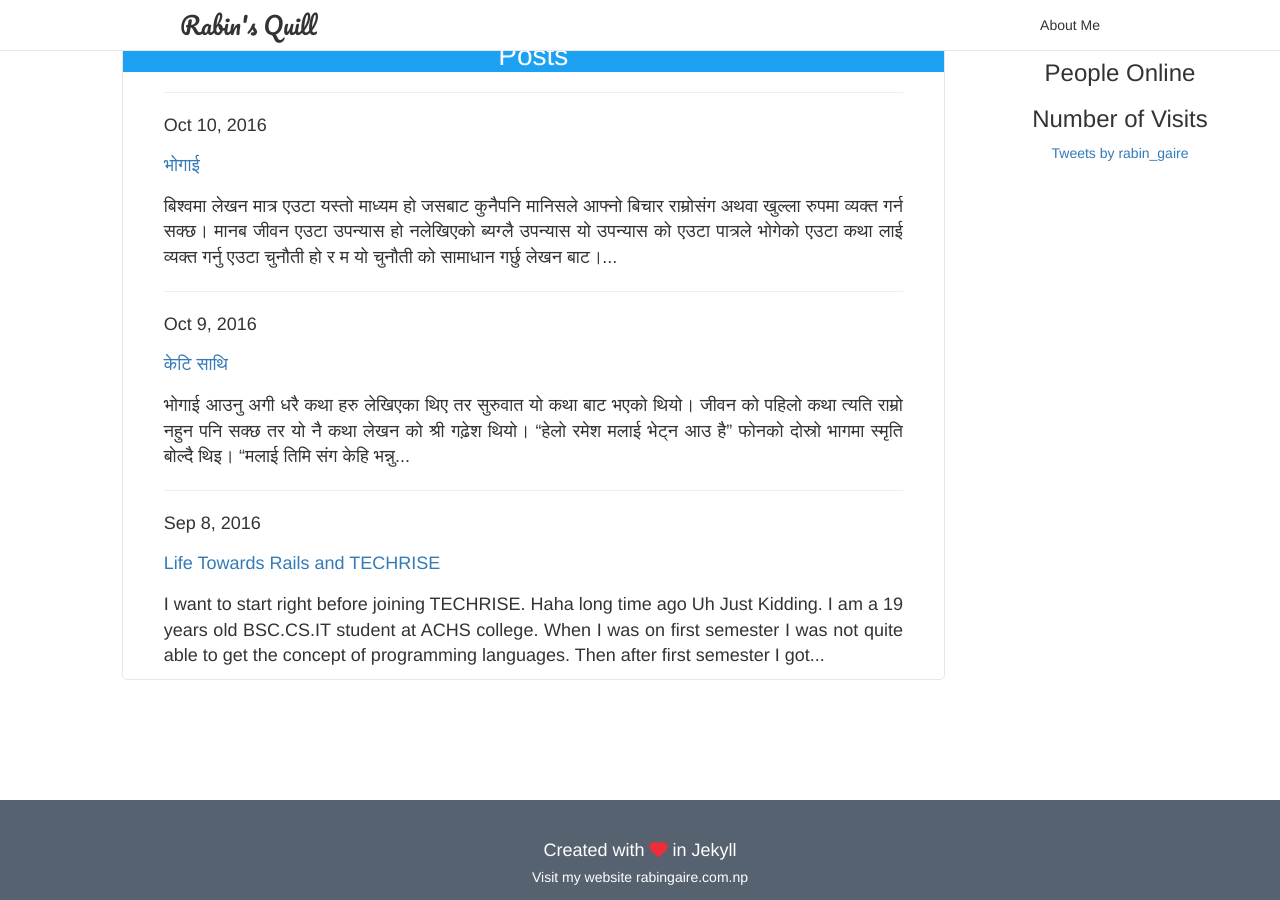
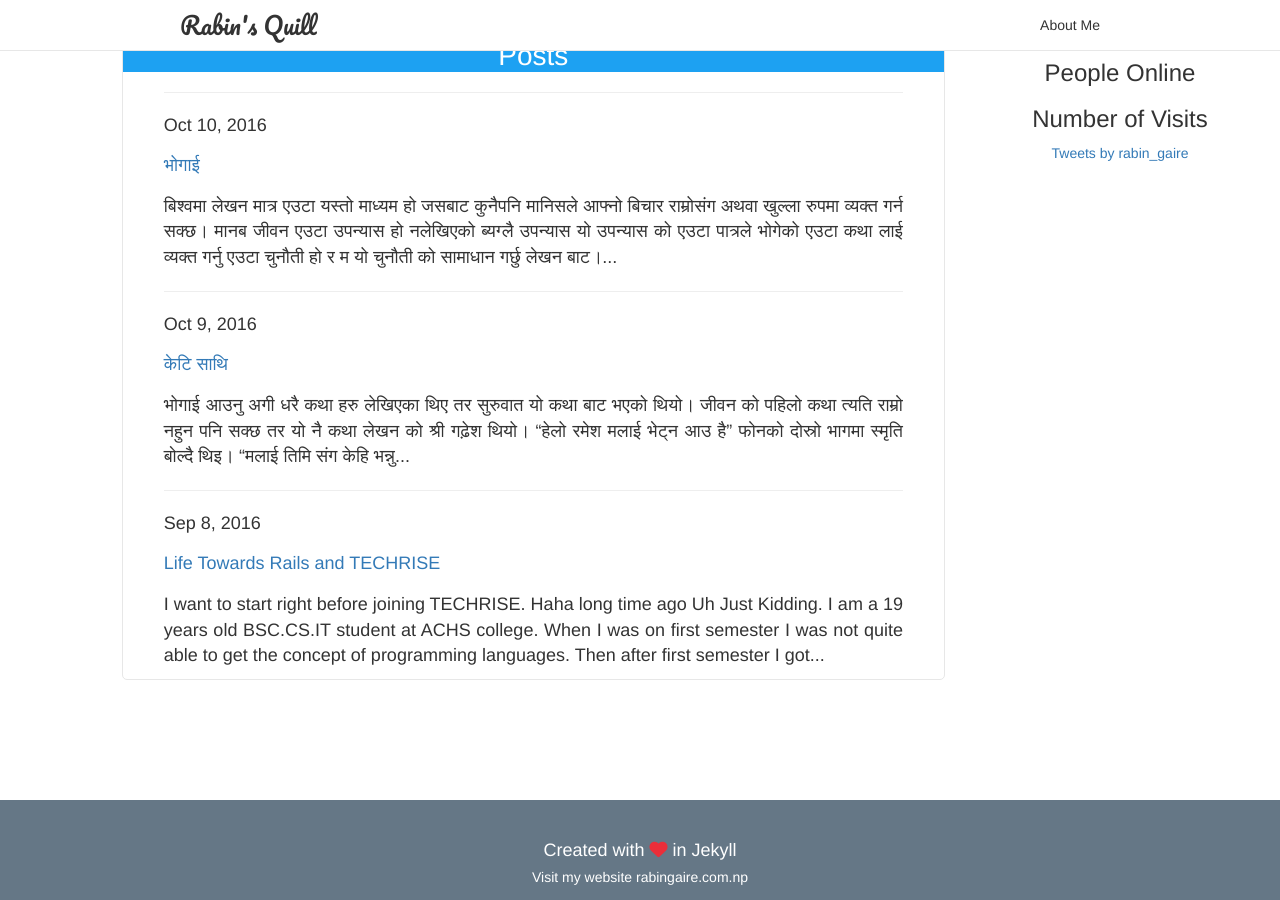
Before and after one commit to rabingaire/rabingaire.github.io, a Jekyll site: the page built from index.html, in a window 1280 px wide and 900 px high, scrolled down 44 px. Built offline with Jekyll 4.4.1, drawn with Linux system fonts in a browser that asks for light colours; nearby versions of some CDN libraries; a script that is not in the unit is left out; comment, search, counter and statistics services are not loaded.

Commit message:
minor changes on ui

```diff
--- a/_sass/_footer.scss
+++ b/_sass/_footer.scss
@@ -1,5 +1,5 @@
 .footer{
-  background-color:#566270;
+  background-color:#657786;
   height: 100px;
   width: auto;
   color: #ffffff;
```
